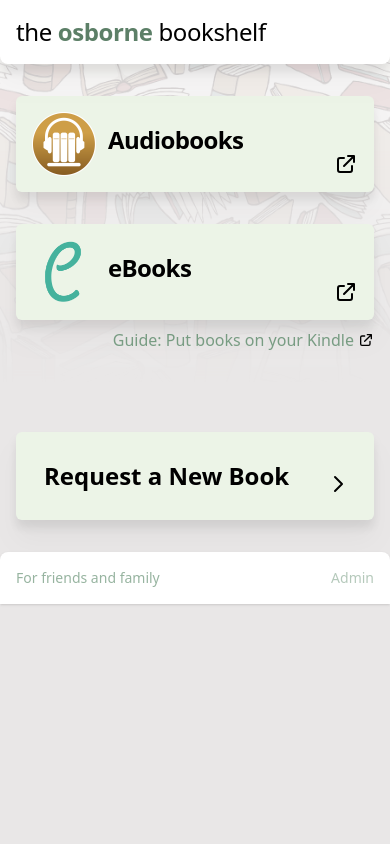
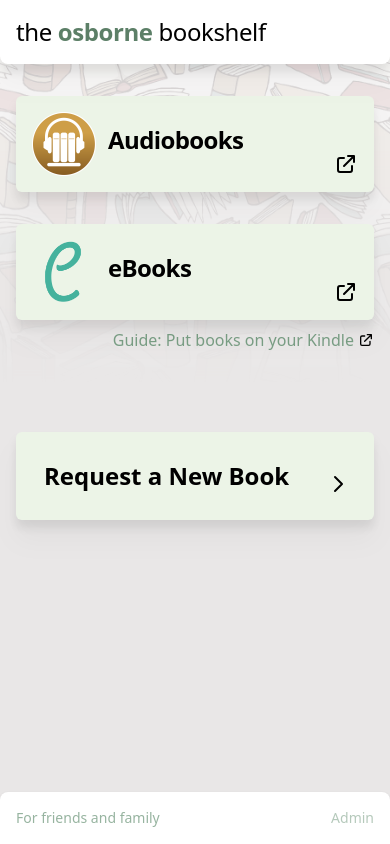
Before and after one commit to samosbor/bookshelfhome, a Next.js app: page / in a window 390 px wide. Built offline with nearby package versions, Linux system fonts and the light colour scheme; no server answers; the database is empty.

Commit message:
footer holy frik

```diff
--- /dev/null
+++ b/components/div100vh.tsx
@@ -0,0 +1,70 @@
+import React, { forwardRef, useState, useEffect, HTMLAttributes } from "react";
+
+let warned = false;
+
+const Div100vh = forwardRef<HTMLDivElement, HTMLAttributes<HTMLDivElement>>(
+  ({ style, ...other }, ref) => {
+    const height = use100vh();
+
+    // TODO: warn only in development
+    if (!warned && style?.height) {
+      warned = true;
+      console.warn(
+        "<Div100vh /> overrides the height property of the style prop"
+      );
+    }
+    const styleWithRealHeight = {
+      ...style,
+      height: height ? `${height}px` : "100vh",
+    };
+    return <div ref={ref} style={styleWithRealHeight} {...other} />;
+  }
+);
+
+Div100vh.displayName = "Div100vh";
+
+export default Div100vh;
+
+export function use100vh(): number | null {
+  const [height, setHeight] = useState<number | null>(measureHeight);
+
+  const wasRenderedOnClientAtLeastOnce = useWasRenderedOnClientAtLeastOnce();
+
+  useEffect(() => {
+    if (!wasRenderedOnClientAtLeastOnce) return;
+
+    function setMeasuredHeight() {
+      const measuredHeight = measureHeight();
+      setHeight(measuredHeight);
+    }
+
+    window.addEventListener("resize", setMeasuredHeight);
+    return () => window.removeEventListener("resize", setMeasuredHeight);
+  }, [wasRenderedOnClientAtLeastOnce]);
+  return wasRenderedOnClientAtLeastOnce ? height : null;
+}
+
+export function measureHeight(): number | null {
+  if (!isClient()) return null;
+  return window.innerHeight;
+}
+
+// Once we ended up on the client, the first render must look the same as on
+// the server so hydration happens without problems. _Then_ we immediately
+// schedule a subsequent update and return the height measured on the client.
+// It's not needed for CSR-only apps, but is critical for SSR.
+function useWasRenderedOnClientAtLeastOnce() {
+  const [wasRenderedOnClientAtLeastOnce, setWasRenderedOnClientAtLeastOnce] =
+    useState(false);
+
+  useEffect(() => {
+    if (isClient()) {
+      setWasRenderedOnClientAtLeastOnce(true);
+    }
+  }, []);
+  return wasRenderedOnClientAtLeastOnce;
+}
+
+function isClient() {
+  return typeof window !== "undefined" && typeof document !== "undefined";
+}
--- a/components/footer.tsx
+++ b/components/footer.tsx
@@ -1,8 +1,6 @@
-export default function footer(height: number | undefined) {
+export default function footer() {
   return (
-      <footer
-        className={`sticky top-[${height}px] md:top-[100vh] flex items-center justify-between rounded-t-lg bg-white p-4 shadow md:p-6`}
-      >
+    <footer className="sticky top-full flex items-center justify-between rounded-t-lg bg-white p-4 shadow md:p-6">
       <span className="text-sm text-primary-200">
         <a href="https://youtu.be/du-TY1GUFGk">For friends and family</a>
       </span>
--- a/components/header.tsx
+++ b/components/header.tsx
@@ -12,7 +12,7 @@ export default function header() {
       <Link href="/">
         <a>
           <div className="relative z-10 rounded-b-lg bg-white drop-shadow-xl">
-            <div className="flex justify-start py-4 px-4 sm:py-6 sm:px-6 tracking-tight">
+            <div className="flex justify-start py-4 px-4 tracking-tight sm:py-6 sm:px-6">
               <span className="text-2xl">the&nbsp;</span>
               <span className="text-2xl font-bold text-primary-400">
                 osborne
--- a/pages/_app.tsx
+++ b/pages/_app.tsx
@@ -1,6 +1,6 @@
 import "../styles/globals.css";
 import type { AppProps } from "next/app";
-import useSWR, { SWRConfig } from "swr";
+import { SWRConfig } from "swr";
 
 function MyApp({ Component, pageProps }: AppProps) {
   return (
--- a/pages/index.tsx
+++ b/pages/index.tsx
@@ -4,11 +4,12 @@ import bookRequestForm from "../components/bookRequestForm";
 import footer from "../components/footer";
 import header from "../components/header";
 import useWindowDimensions from "../hooks/useWindowDimensions";
+import Div100vh from "../components/div100vh";
 
 const Home: NextPage = (props) => {
   const { width, height } = useWindowDimensions();
   return (
-    <div className="min-h-screen">
+    <Div100vh>
       {header()}
       <div className="md:grid md:grid-cols-3">
         {/* <!-- left column --> */}
@@ -112,14 +113,16 @@ const Home: NextPage = (props) => {
         <div className="col-span-2">
           <div className="mt-10 pt-2 sm:mt-0">
             <div className="m-4">
-              <div className="md:col-span-2 md:mt-0">{bookRequestForm(width)}</div>
+              <div className="md:col-span-2 md:mt-0">
+                {bookRequestForm(width)}
+              </div>
             </div>
           </div>
         </div>
       </div>
 
-      {footer(height)}
-    </div>
+      {footer()}
+    </Div100vh>
   );
 };
 
```
Lines whose indentation alone changed are shown as unchanged.
